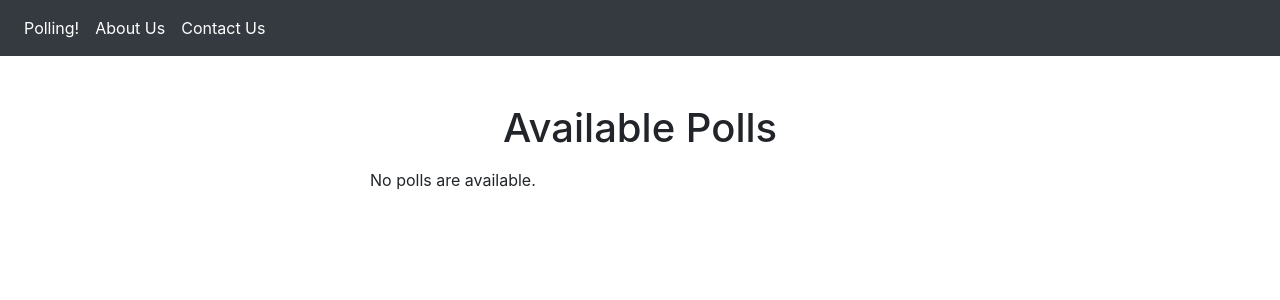
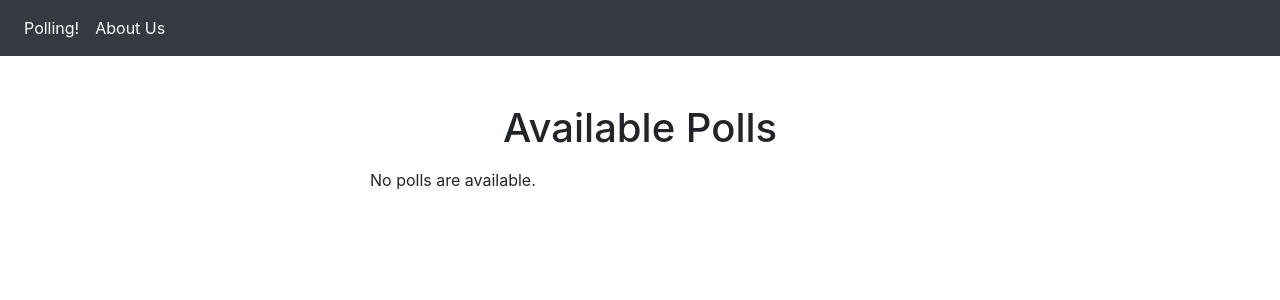
Before and after one commit to nallagondu/pollingapp_dare, a Django app: page /polls/ in a window 1280 px wide. Shown: the top 300 px of the page. Run offline with Django 3.2, Linux system fonts and the light colour scheme; data that the repository does not hold is empty; some libraries are stand-ins or nearby versions.

Commit message:
Revert "Merge branch 'dev' into 'master'"
This reverts merge request !1

```diff
--- a/templates/base.html
+++ b/templates/base.html
@@ -23,10 +23,6 @@
                 <a class="nav-link" href="#">About Us</a>
             </li>
 
-            <li class="nav-item active">
-                <a class="nav-link" href="#">Contact Us</a>
-            </li>
-
             </ul>
         </div>
         </nav>
```
